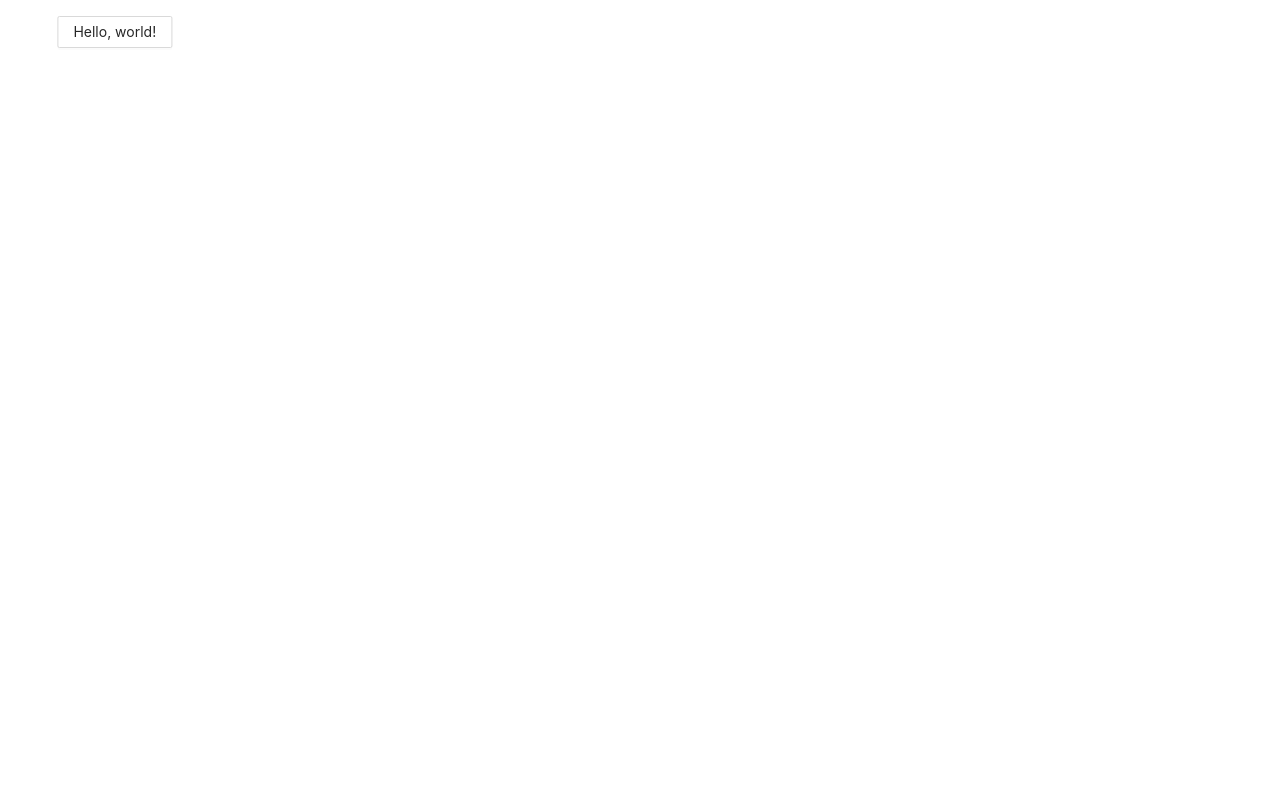
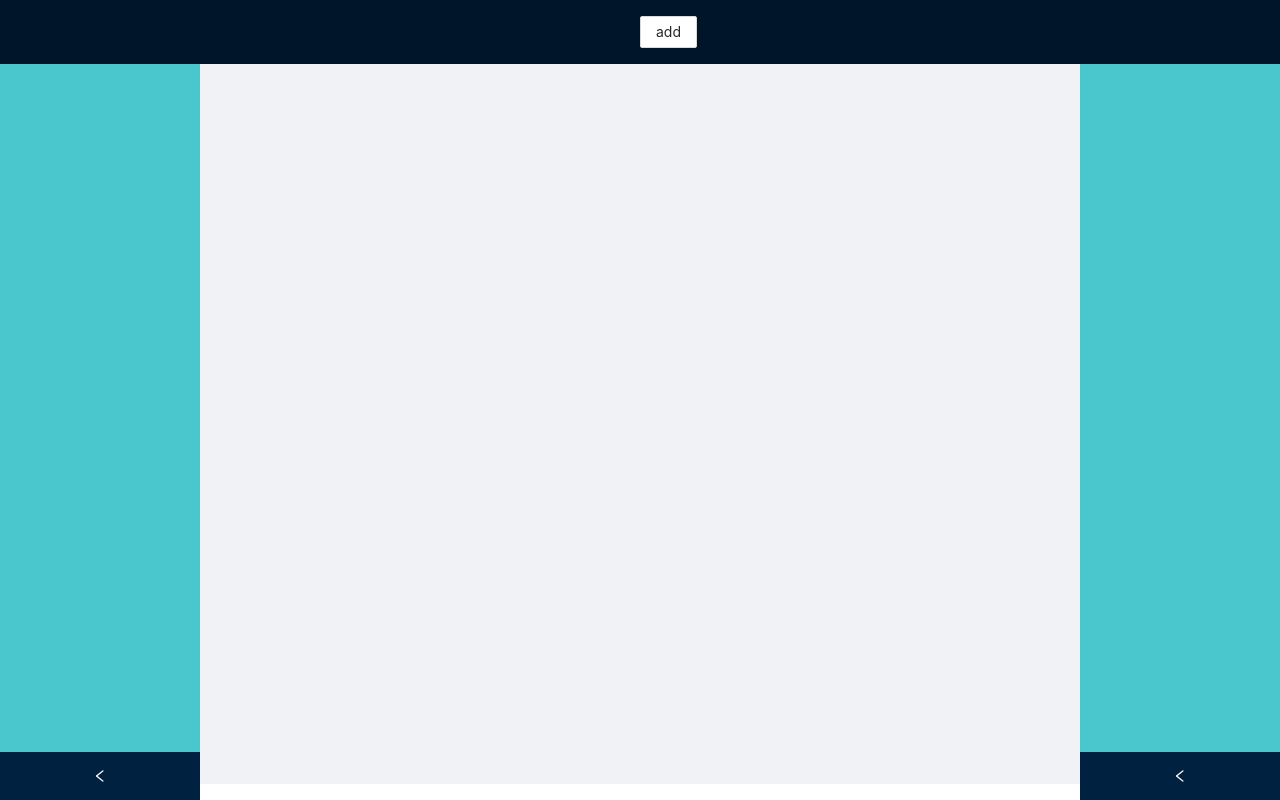
Before and after one commit to Xeon-all/SE-Web-project, a React (Create React App) app in the folder my-app/: page / in a window 1280 px wide. Built offline with nearby package versions, Linux system fonts and the light colour scheme.

Commit message:
basic layout && basic add task function

```diff
--- a/my-app/package.json
+++ b/my-app/package.json
@@ -4,6 +4,7 @@
   "private": true,
   "dependencies": {
     "@ant-design/compatible": "^1.0.8",
+    "@ant-design/icons": "^4.7.0",
     "@testing-library/jest-dom": "^5.11.4",
     "@testing-library/react": "^11.1.0",
     "@testing-library/user-event": "^12.1.10",
--- a/my-app/src/App.js
+++ b/my-app/src/App.js
@@ -1,25 +1,62 @@
 import {
   Button,
-  Modal,
+  Card,
+  Layout,
 } from 'antd'
-import { useState } from 'react'
+import {
+  PlusCircleOutlined,
+  MinusSquareOutlined,
+} from '@ant-design/icons'
+import { useState, useReducer } from 'react'
 import './App.css';
 
+const { Header, Content, Sider } = Layout;
+
 function App() {
-  const [ModalVisible, setModalVisible] = useState(false);
+  const [Tasks, setTasks] = useState([]);
+  const [ignored, forceUpdate] = useReducer(x => x + 1, 0);
+
+  function handleAdd() {
+    let newTask = {
+      id: Tasks.length,
+      key: 2,
+    }
+    let task = [...Tasks, newTask];
+    setTasks(task);
+  }
+
+  function handleDelete(id) {
+    let task = Tasks;
+    console.log(task[id]);
+    task.splice(id, 1);
+    setTasks(task);
+    forceUpdate();
+  }
+
   return (
     <>
-      <Button
-      onClick = {() => {setModalVisible(true)}}
-      style = {{transform: 'translate(50%, 50%)'}}>
-        Hello, world!
-      </Button>
-      <Modal
-      visible = {ModalVisible}
-      footer = {null}
-      onCancel = {() => {setModalVisible(false)}}>
-        <h1>Hello, world!</h1>
-      </Modal>
+    <Layout>
+      <Header>
+        <Button style = {{marginLeft: '50%'}} onClick = {handleAdd}>
+          add
+        </Button>
+      </Header>
+      <Layout>
+        <Sider style = {{background: '#49C7CD', minHeight: '90vh'}} collapsible></Sider>
+        <Content>
+          {Tasks.map((val) => {
+            return (
+              <Card style = {{margin: '20px'}}>
+                <MinusSquareOutlined onClick = {() => {handleDelete(val.id)}}/>
+                {`第${val.id}个任务`}
+                <PlusCircleOutlined style = {{float: 'right'}}/>
+              </Card>
+            )
+          })}
+        </Content>
+        <Sider style = {{background: '#49C7CD', minHeight: '90vh'}} collapsible></Sider>
+      </Layout>
+    </Layout>
     </>
   );
 }
```
Also changed, not shown: 1 other file (tests, documents, lock files or other folders).
